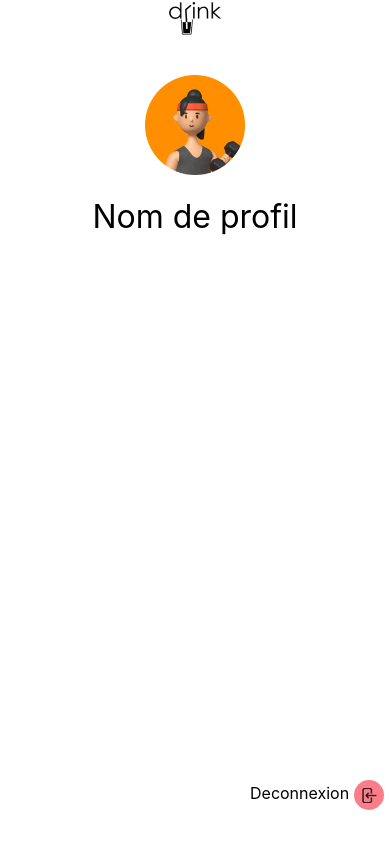
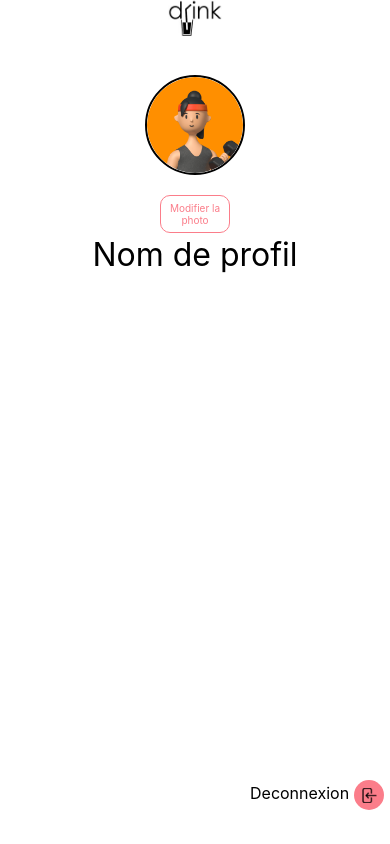
Before and after one commit to AxelDemorest/drink_app, a React Native app: screen / in a window 390 px wide. Built offline with nearby package versions, Linux system fonts and the light colour scheme.

Commit message:
Possibility to change your profil picture

```diff
--- a/index.js
+++ b/index.js
@@ -10,4 +10,4 @@ import Register from './src/views/Register';
 import Recipe from './src/views/Recipe';
 import ProfilPage from './src/views/ProfilPage';
 
-AppRegistry.registerComponent(appName, () => ProfilPage);
+AppRegistry.registerComponent(appName, () => App);
--- a/package.json
+++ b/package.json
@@ -16,6 +16,7 @@
     "axios-hooks": "^4.0.0",
     "react": "18.1.0",
     "react-native": "0.70.6",
+    "react-native-image-picker": "^4.10.3",
     "use-navigation": "^0.0.3"
   },
   "devDependencies": {
--- a/src/App.js
+++ b/src/App.js
@@ -3,11 +3,12 @@ import {SafeAreaView, View, StyleSheet} from 'react-native';
 import Recipe from './views/Recipe.js';
 import Home from './views/Home';
 import Categories from './views/Categories';
+import ProfilPage from './views/ProfilPage.js';
 
 const App = () => {
   return (
     <View style={styles.screen}>
-      <Categories />
+      <ProfilPage />
     </View>
   );
 };
--- a/src/views/Categories.js
+++ b/src/views/Categories.js
@@ -182,7 +182,6 @@ const Categories = () => {
             />
           </View>
         </View>
-
       </ScrollView>
     </View>
   );
--- a/src/views/ProfilPage.js
+++ b/src/views/ProfilPage.js
@@ -1,19 +1,64 @@
-import React from 'react';
-import {Text, SafeAreaView, View, StyleSheet, Image} from 'react-native';
+import React, {useState} from 'react';
+import {
+  Text,
+  SafeAreaView,
+  View,
+  StyleSheet,
+  Image,
+  TouchableOpacity,
+} from 'react-native';
+import {launchImageLibrary} from 'react-native-image-picker';
 
 const ProfilPage = () => {
+  const [imageUriGallery, setImageUriGallery] = useState('');
+
+  const editPicture = async () => {
+    let options = {};
+
+    try {
+      const response = await launchImageLibrary(options);
+      console.log('Response = ', response);
+      if (response.didCancel) {
+        console.log('User cancelled picker');
+      } else if (response.error) {
+        console.log('PickeR error = ', response.error);
+      } else if (response.TouchableOpacity) {
+        console.log('');
+      } else {
+        setImageUriGallery(response.assets[0].uri.replace('file://', ''));
+      }
+    } catch (e) {
+      console.log(e);
+    }
+  };
+
   return (
     <SafeAreaView style={styles.screen}>
       <>
         <View style={styles.profilHeader}>
           <Image
-            source={require('../assets/profilLogo.png')}
+            source={require('../assets/logo.jpg')}
             style={styles.profilLogo}
           />
+
           <Image
-            source={require('../assets/profilAvatar.png')}
+            source={
+              imageUriGallery
+                ? {uri: imageUriGallery}
+                : require('../assets/profilAvatar.png')
+            }
+            /*source={require('../assets/profilAvatar.png')}*/
             style={styles.profilAvatar}
           />
+          <View>
+            <TouchableOpacity
+              style={styles.seeAll}
+              onPress={() => {
+                editPicture();
+              }}>
+              <Text style={styles.seeAllText}>Modifier la photo</Text>
+            </TouchableOpacity>
+          </View>
           <Text style={styles.profilName}>Nom de profil</Text>
         </View>
       </>
@@ -49,6 +94,8 @@ const styles = StyleSheet.create({
   profilAvatar: {
     width: 100,
     height: 100,
+    borderRadius: 100,
+    borderWidth: 2,
     marginBottom: 20,
   },
   profilName: {
@@ -76,6 +123,22 @@ const styles = StyleSheet.create({
     width: 15,
     height: 15,
   },
+  seeAll: {
+    borderWidth: 1,
+    borderRadius: 10,
+    borderColor: '#FB7D8A',
+    marginTop: 0,
+    marginRight: 0,
+    width: 70,
+    height: 38,
+  },
+  seeAllText: {
+    textAlign: 'center',
+    fontSize: 10,
+    padding: 6,
+    color: '#FB7D8A',
+    opacity: 1,
+  },
 });
 
 export default ProfilPage;
```
Also changed, not shown: 3 other files (tests, documents, lock files or other folders).
